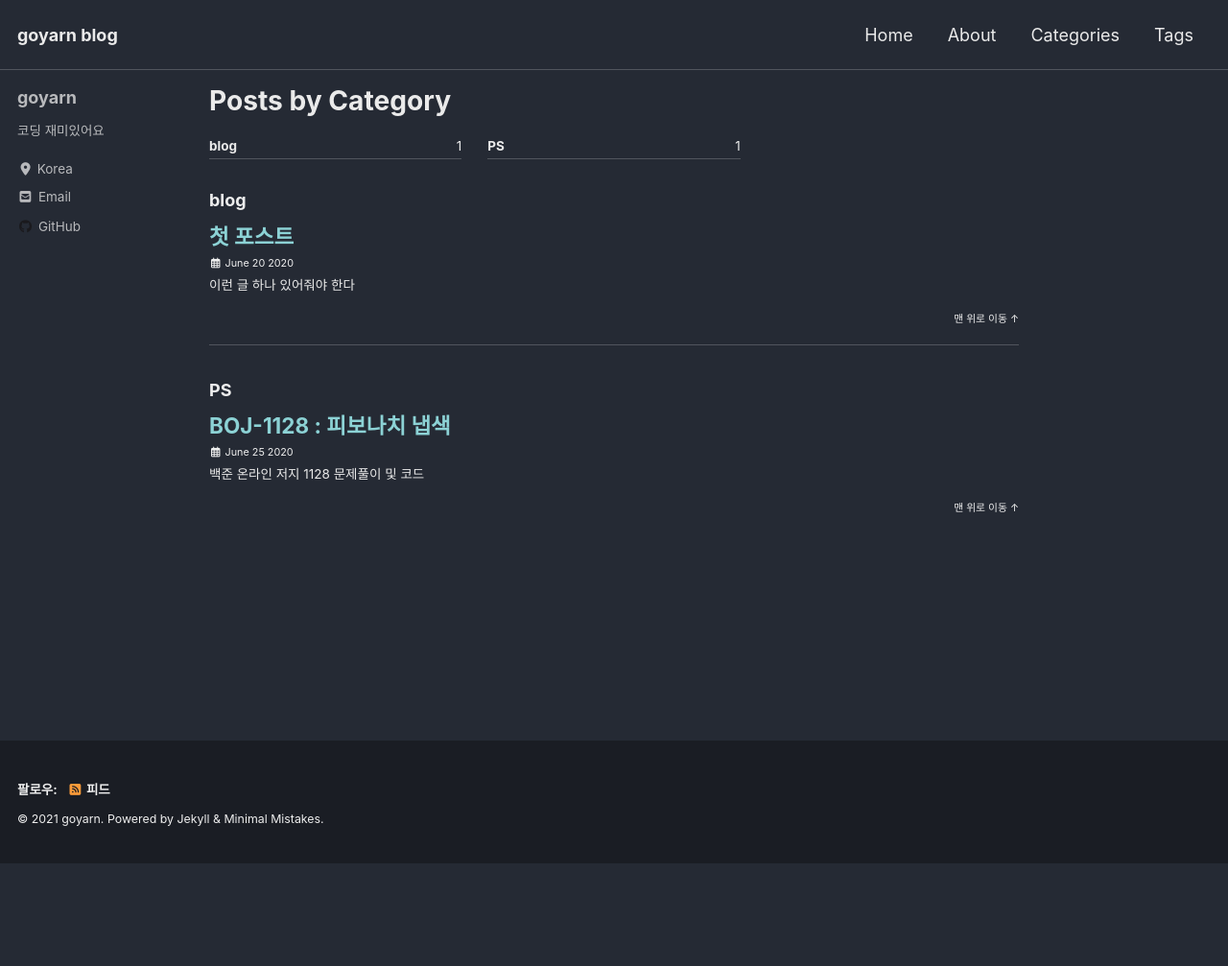
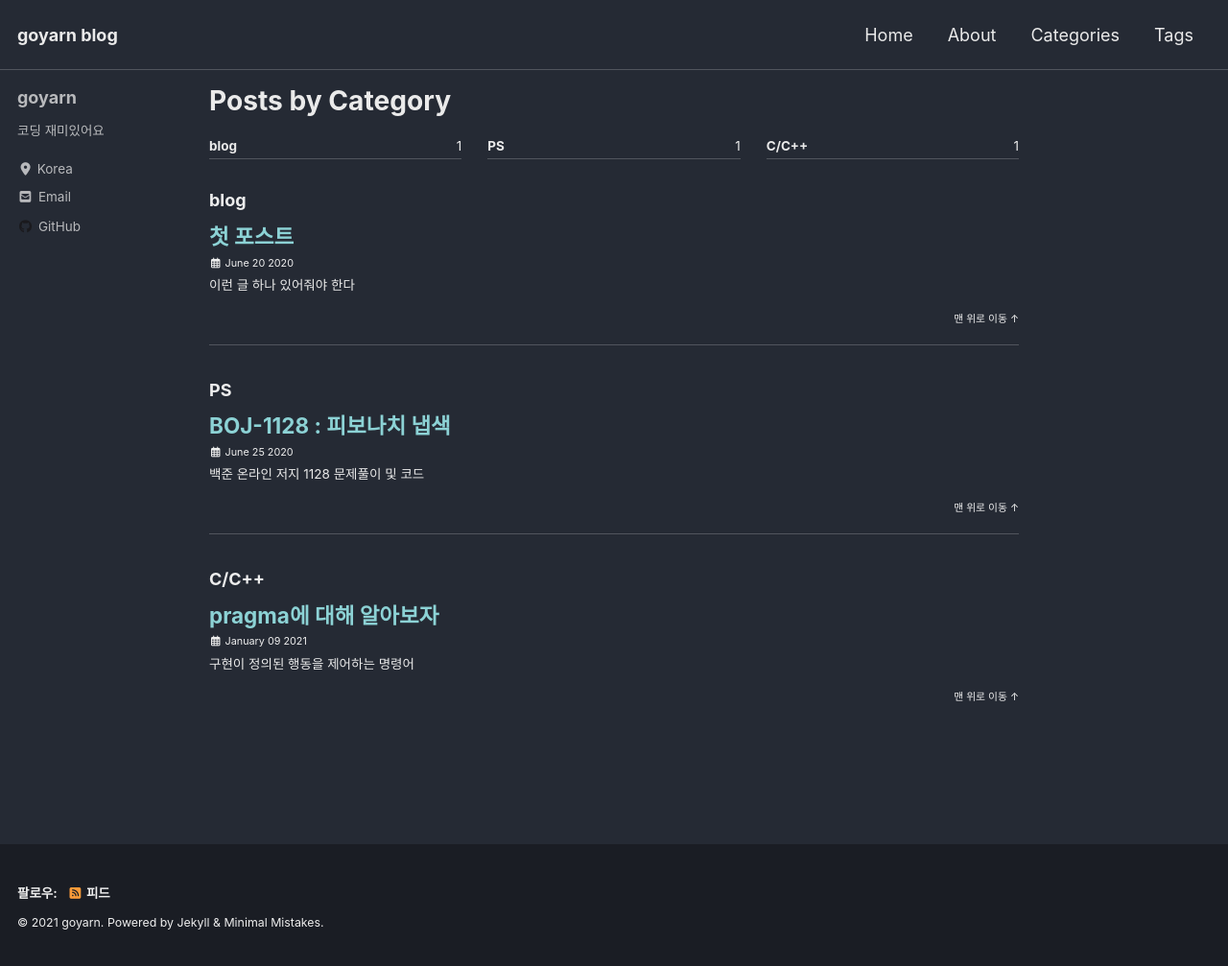
Before and after one commit to goyarn/goyarn.github.io, a Jekyll site: the page built from _pages/category-archive.md, in a window 1280 px wide. Shown: the whole page at 96% size. Built offline with Jekyll 4.4.1, drawn with Linux system fonts in a browser that asks for light colours; cached includes are drawn as plain includes; nearby versions of some CDN libraries; before the commit the page ends 900 px from its top, so only the background shows below that; part of the change alters nothing that is shown.

Commit message:
pragma_0

````diff
--- a/_config.yml
+++ b/_config.yml
@@ -21,7 +21,7 @@ title_separator          : "|"
 subtitle                 : # site tagline that appears below site title in masthead
 name                     : "goyarn"
 description              : "코딩 배우는 중"
-url                      : # "https://goyarn.github.io" # the base hostname & protocol for your site e.g. "https://mmistakes.github.io"
+url                      : "https://goyarn.github.io" # the base hostname & protocol for your site e.g. "https://mmistakes.github.io"
 baseurl                  : # the subpath of your site, e.g. "/blog"
 repository               : # "goyarn/goyarn.github.io" # GitHub username/repo-name e.g. "mmistakes/minimal-mistakes"
 teaser                   : # path of fallback teaser image, e.g. "/assets/images/500x300.png"
--- /dev/null
+++ b/_posts/2021-01-09-pragma.md
@@ -0,0 +1,69 @@
+---
+title: "pragma에 대해 알아보자"
+excerpt: "구현이 정의된 행동을 제어하는 명령어"
+
+categories:
+  - C/C++
+tags:
+  - C/C++
+last_modified_at: 2021-01-09T15:31:00+09:00
+---
+
+
+
+
+# 0. 개요
+
+(컴파일러에) 구현된 액션을 `#pragma` 로 제어할 수 있다.
+
+컴파일러마다 다르게 정의될 수 있는데, 이때 컴파일러에 의해 정의되지 않은 directives 를 사용하면 unknown pragma 경고가 뜬다.
+
+![unknown_pragma_using](/assets/img/unknown_pragma_directive.png)
+
+당연히 `-Werror` 를 쓰면 에러가 된다.
+
+# 1. 문법
+
+```php
+#pragma pragma_params
+_Pragma ( string-literal ) // C에서는 C99부터, C++에서는 C++11 부터 지원한다고 한다.
+```
+
+인자를 요구하는 것도 있으므로 조금씩 다르게 생겼을 수 있다.
+
+# 2. pragma directives
+
+컴파일러마다 다를 수 있다. 이런 식으로 항목을 모아놓은 곳도 있다. 자신이 사용하는 컴파일러에서, 자신이 원하는 동작을 지원하는지는 검색을 통해 알아보도록 하자.
+
+[https://docs.microsoft.com/ko-kr/cpp/preprocessor/pragma-directives-and-the-pragma-keyword?view=msvc-160](https://docs.microsoft.com/ko-kr/cpp/preprocessor/pragma-directives-and-the-pragma-keyword?view=msvc-160)
+
+## 2-1. 대표적인 Pragma directives
+
+### pragma pack
+
+[https://docs.microsoft.com/ko-kr/cpp/preprocessor/pack?view=msvc-160](https://docs.microsoft.com/ko-kr/cpp/preprocessor/pack?view=msvc-160)
+
+struct나 class에 대한 압축과 관련되어 있다. 입력한 숫자가 이 이후 생성한 구조체 크기의 단위가 된다.
+
+![pragma_pack_using](/assets/img/pragma_pack.png)
+
+스택을 이용하기 때문에 인자에 push, pop등을 같이 사용해서 이 값을 적용했다가 저 값을 적용하는 방식으로 사용할 수 있도록 만들 수 있다.
+
+### pragma once
+
+[https://docs.microsoft.com/ko-kr/cpp/preprocessor/once?view=msvc-160](https://docs.microsoft.com/ko-kr/cpp/preprocessor/once?view=msvc-160)
+
+헤더파일 가드를 넣는 것과 비슷하다고 한다.
+
+# 3. 마무리
+
+[https://en.cppreference.com/w/cpp/preprocessor/impl](https://en.cppreference.com/w/cpp/preprocessor/impl)
+
+이 링크의 하단에는 컴파일러별 지원하는 directive 목록이 있으니 이것을 참조하도록 하자.
+
+이런 기능도 있고 저런 기능도 있는 이 명령어가 대체 뭐하는 명령어인지 궁금해서 알아보려고 했는데, 그냥 컴파일러가 지원하는 것을 사용하기 위한 명령어라고 하니까 당장 모두 알아둬야만 할 필요는 없는 것 같다.
+
+`#pragma` 가 등장했을 때 당황하지 않고 검색을 해서 코드를 읽도록 하자.
+
+이곳의 설명을 참조하였습니다.
+[http://simple21.egloos.com/2465470](http://simple21.egloos.com/2465470)
````
Also changed, not shown: assets/img/pragma_pack.png (added), assets/img/unknown_pragma_directive.png (added).
